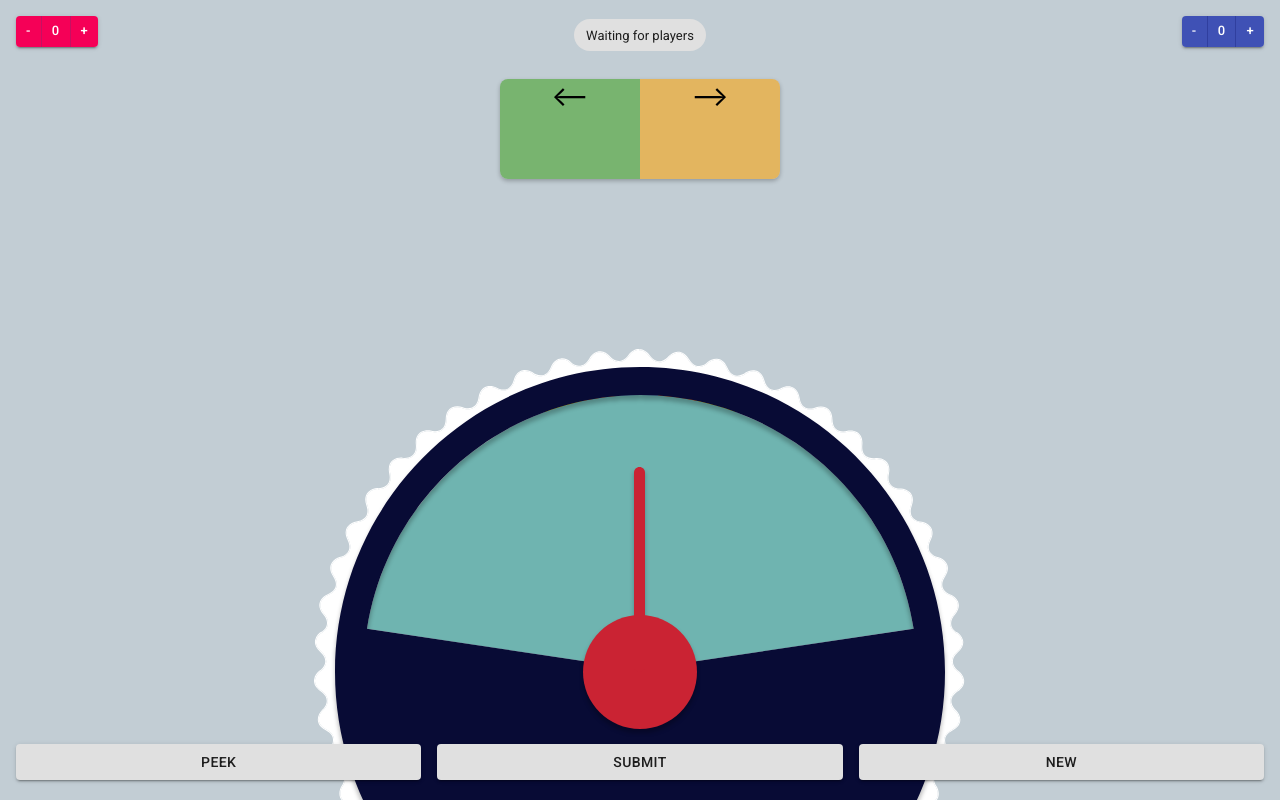
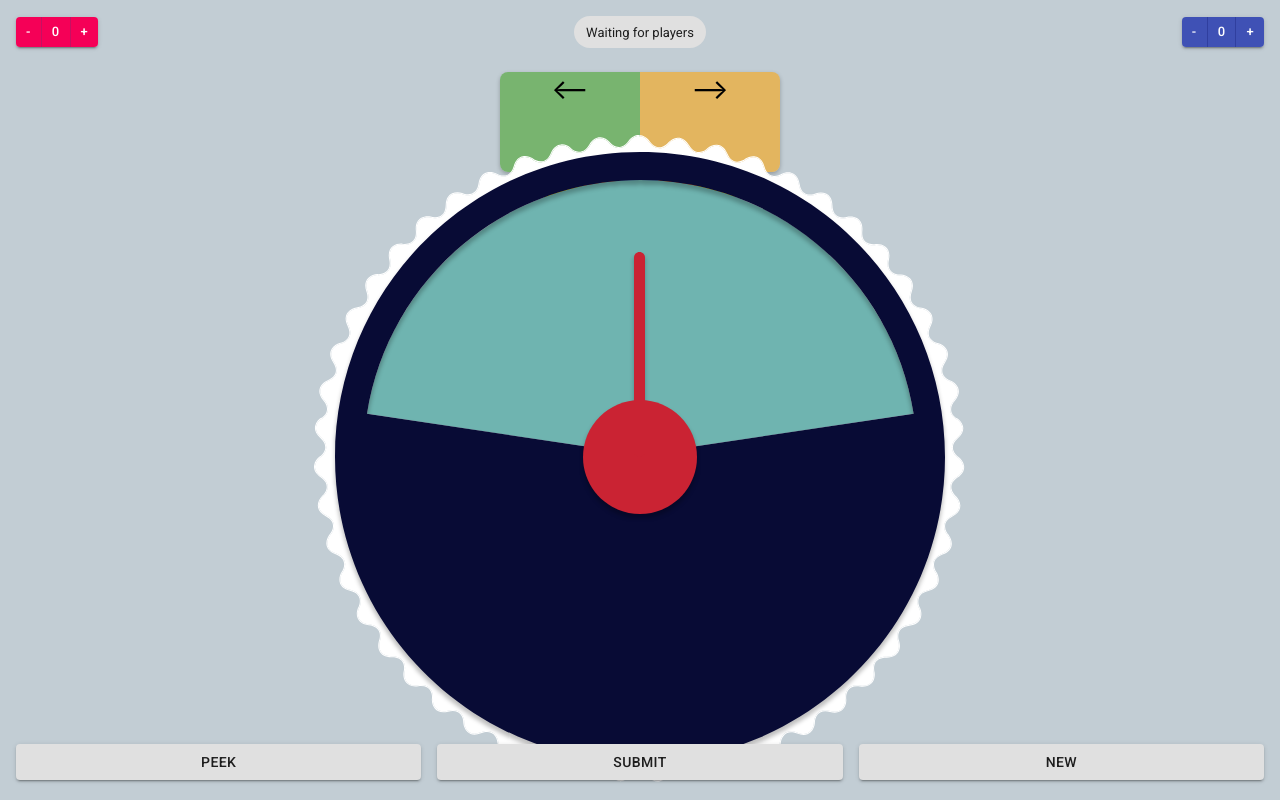
Before and after one commit to heybenchen/wavelength, a React (Create React App) app in the folder client/: page /game/1 in a window 1280 px wide. Built offline with nearby package versions, Linux system fonts and the light colour scheme; no server answers.

Commit message:
Temporarily hide player names WIP

```diff
--- a/client/src/components/device/Device.tsx
+++ b/client/src/components/device/Device.tsx
@@ -22,8 +22,8 @@ const useStyles = makeStyles({
     alignItems: "center",
     justifyContent: "center",
     overflow: "hidden",
-    bottom: "-34vh",
-    position: "absolute",
+    // bottom: "-34vh",
+    // position: "absolute",
   },
   deviceImg: {
     position: "absolute",
--- a/client/src/components/game/Game.tsx
+++ b/client/src/components/game/Game.tsx
@@ -32,7 +32,6 @@ const useStyles = makeStyles({
   },
   playerName: {
     fontSize: "8px",
-    marginTop: "8px",
   },
 });
 
@@ -65,7 +64,7 @@ function Game() {
   const connectedClientNames = Object.values(connectedClients).map((client, index) => {
     return (
       <div key={index} className={classes.playerName}>
-        {client}
+        {/* {client} */}
       </div>
     );
   });
```
